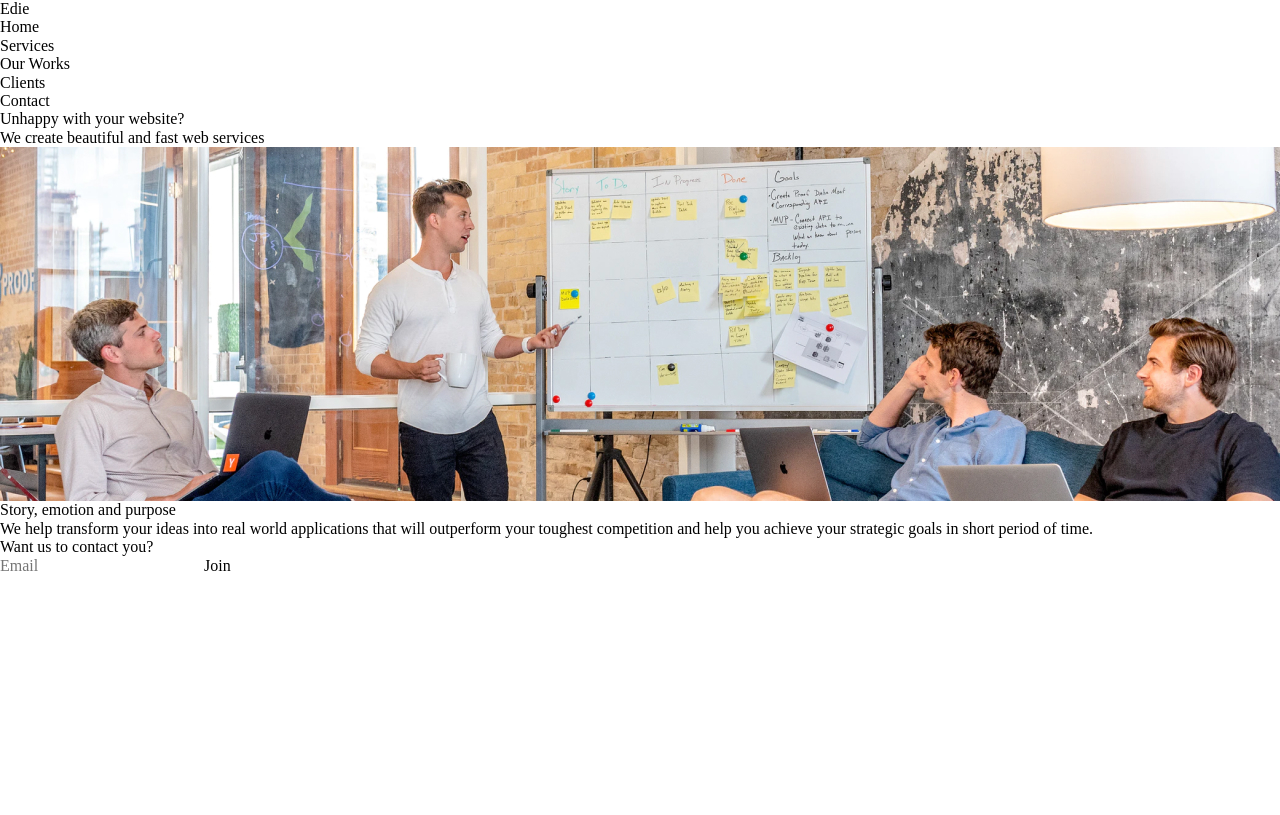
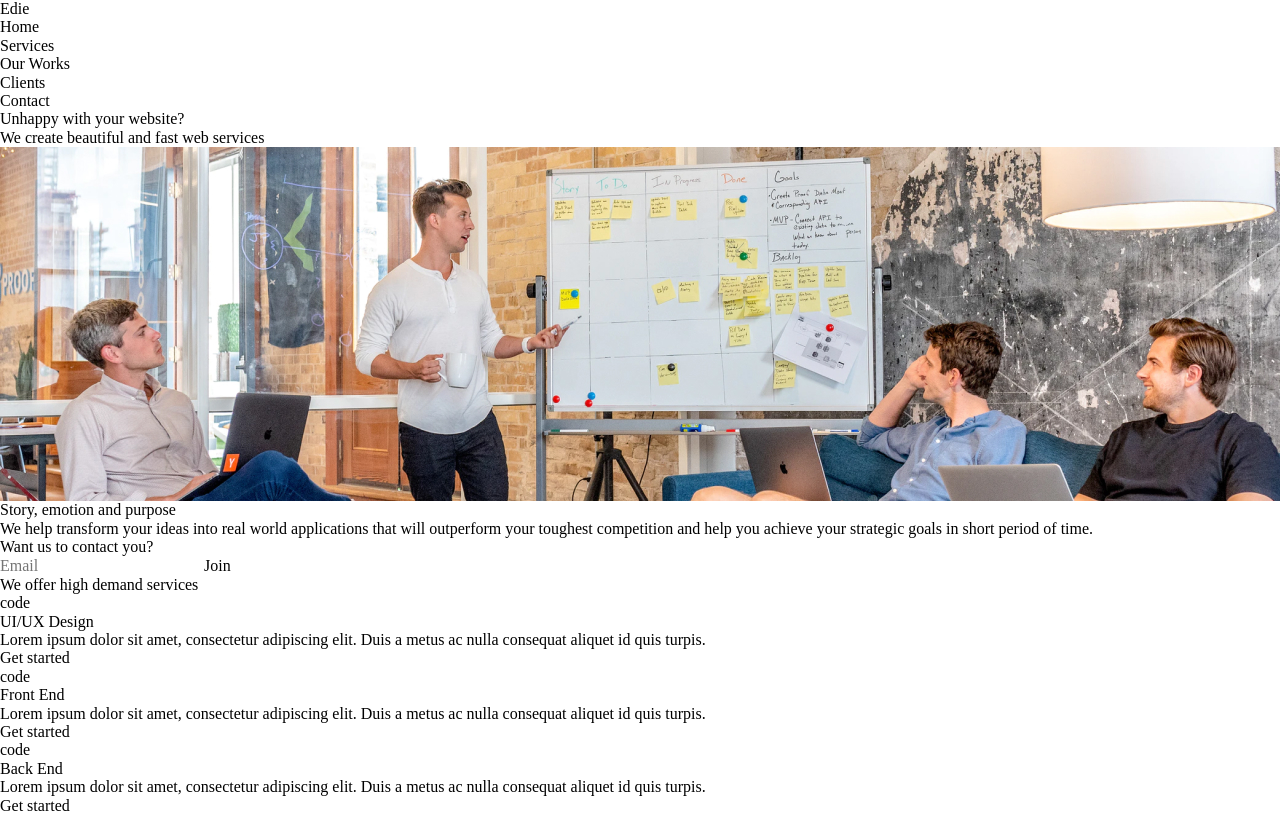
Before and after one commit to MrFishPL/devchallenges.io-EdieHomepageMaster-MrFishPL, a plain HTML site: page index.html in a window 1280 px wide. Shown: the top 815 px of the page. Drawn offline with Linux system fonts and the light colour scheme.

Commit message:
Creats offer section

```diff
--- a/index.html
+++ b/index.html
@@ -53,6 +53,32 @@
             <input type="submit" value="Join">
           </form>
         </section>
+
+        <section class="offer-section">
+          <h2>We offer high demand services</h2>
+          <div class="cards">
+            <div class="offer-card">
+              <span class="material-symbols-outlined">code</span>
+              <h3>UI/UX Design</h3>
+              <p>Lorem ipsum dolor sit amet, consectetur adipiscing elit. Duis a metus ac nulla consequat aliquet id quis turpis.</p>
+              <a href="#">Get started</a>
+            </div>
+
+            <div class="offer-card">
+              <span class="material-symbols-outlined">code</span>
+              <h3>Front End</h3>
+              <p>Lorem ipsum dolor sit amet, consectetur adipiscing elit. Duis a metus ac nulla consequat aliquet id quis turpis.</p>
+              <a href="#">Get started</a>
+            </div>
+
+            <div class="offer-card">
+              <span class="material-symbols-outlined">code</span>
+              <h3>Back End</h3>
+              <p>Lorem ipsum dolor sit amet, consectetur adipiscing elit. Duis a metus ac nulla consequat aliquet id quis turpis.</p>
+              <a href="#">Get started</a>
+            </div>
+          </div>
+        </section>
       </main>
   </body>
 </html>
```
